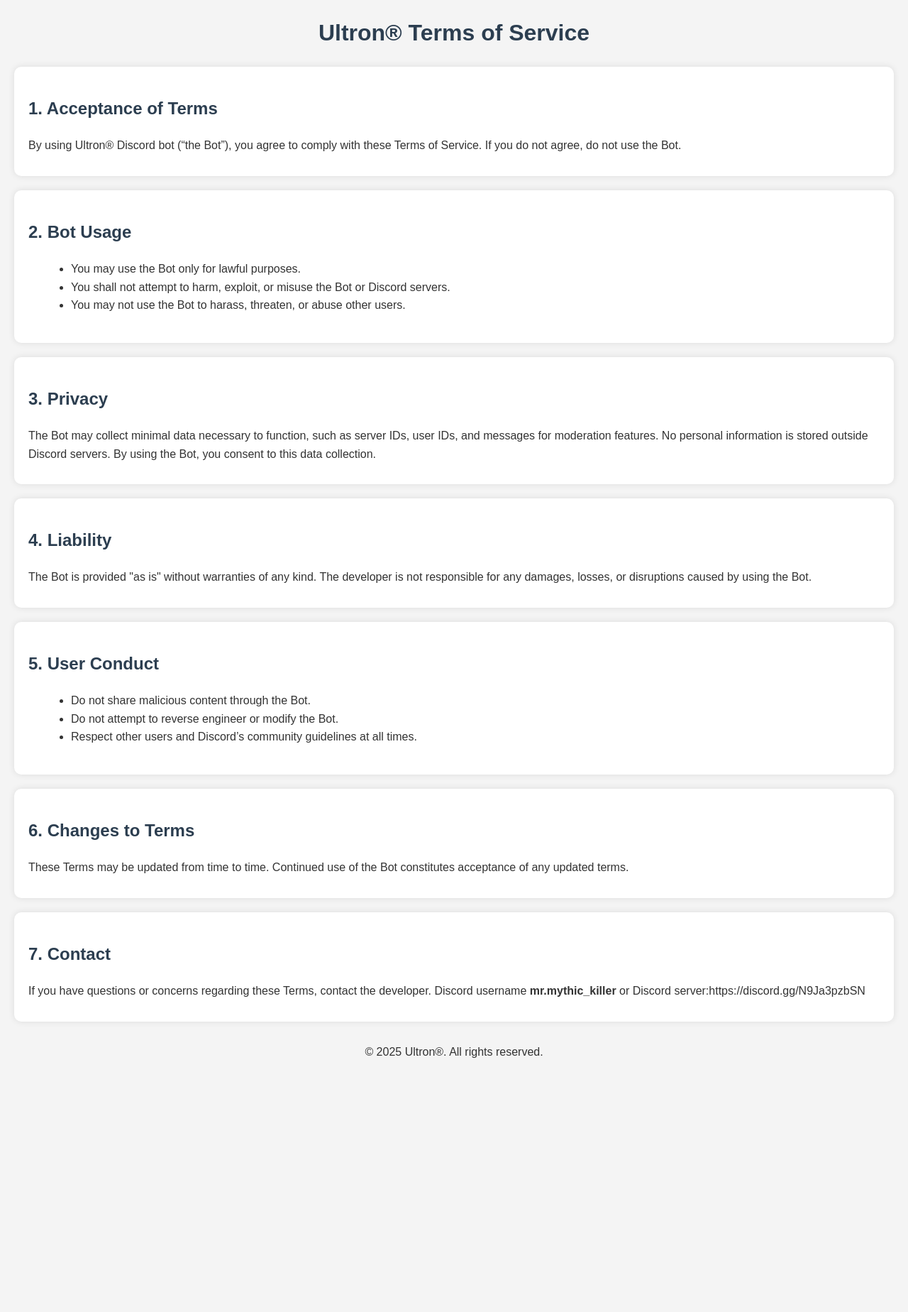
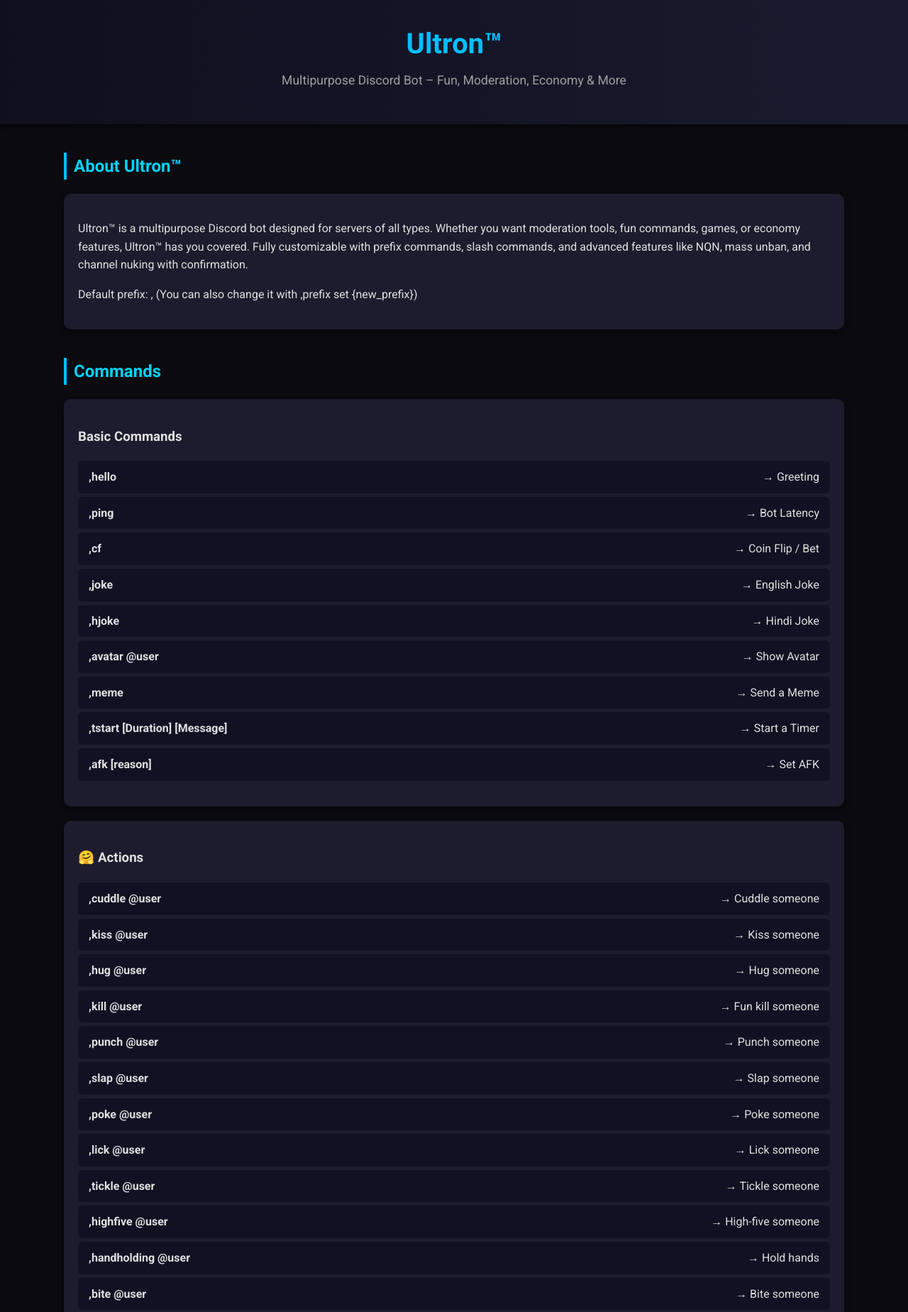
Before and after one commit to MythicKiller-ai/ultron-terms, a plain HTML site: page index.html in a window 1280 px wide. Shown: the top 1848 px of the page at 71% size. Before the commit the page ends 1514 px from the top, so only its background shows below. Drawn offline with Linux system fonts and the light colour scheme.

Commit message:
Update index.html

```diff
--- a/index.html
+++ b/index.html
@@ -3,64 +3,245 @@
 <head>
 <meta charset="UTF-8">
 <meta name="viewport" content="width=device-width, initial-scale=1.0">
-  <title>Ultron® Terms of Service</title>
+<title>Ultron™ - Multipurpose Discord Bot</title>
+<link href="https://fonts.googleapis.com/css2?family=Roboto:wght@400;700&display=swap" rel="stylesheet">
 <style>
-    body { font-family: Arial, sans-serif; line-height: 1.6; margin: 20px; background-color: #f4f4f4; color: #333; }
-    h1, h2 { color: #2c3e50; }
-    h1 { text-align: center; }
-    p { margin: 10px 0; }
-    ul { margin: 10px 0 20px 20px; }
-    .section { background: #fff; padding: 20px; border-radius: 10px; box-shadow: 0 0 10px rgba(0,0,0,0.1); margin-bottom: 20px; }
+    /* Global */
+    body {
+        font-family: 'Roboto', sans-serif;
+        margin: 0;
+        padding: 0;
+        background: #0a0a0f;
+        color: #e0e0e0;
+        line-height: 1.6;
+    }
+    a { color: #00bfff; text-decoration: none; }
+    a:hover { text-decoration: underline; }
+
+    /* Header */
+    header {
+        background: linear-gradient(90deg, #0f0f1f, #1a1a2e);
+        padding: 30px 0;
+        text-align: center;
+        box-shadow: 0 4px 6px rgba(0,0,0,0.3);
+    }
+    header h1 {
+        font-size: 2.5rem;
+        color: #00bfff;
+        margin: 0;
+    }
+    header p {
+        font-size: 1.1rem;
+        color: #a0a0a0;
+        margin-top: 5px;
+    }
+
+    /* Container */
+    .container {
+        max-width: 1100px;
+        margin: 30px auto;
+        padding: 0 20px;
+    }
+
+    /* Section Titles */
+    h2 {
+        color: #00d4ff;
+        border-left: 4px solid #00bfff;
+        padding-left: 10px;
+        margin-top: 40px;
+        margin-bottom: 20px;
+    }
+
+    /* Cards for command categories */
+    .card {
+        background: #1c1c2e;
+        border-radius: 10px;
+        padding: 20px;
+        margin-bottom: 20px;
+        box-shadow: 0 4px 10px rgba(0,0,0,0.4);
+    }
+
+    /* Command list */
+    ul.commands {
+        list-style: none;
+        padding-left: 0;
+    }
+    ul.commands li {
+        background: #111123;
+        margin: 5px 0;
+        padding: 10px 15px;
+        border-radius: 6px;
+        display: flex;
+        justify-content: space-between;
+        align-items: center;
+        transition: 0.2s;
+    }
+    ul.commands li:hover {
+        background: #00bfff;
+        color: #0a0a0f;
+        cursor: default;
+    }
+    ul.commands li span {
+        font-weight: bold;
+    }
+
+    /* Footer */
+    footer {
+        text-align: center;
+        padding: 20px 0;
+        background: #0f0f1f;
+        border-top: 1px solid #222;
+        color: #777;
+    }
+
+    /* Responsive */
+    @media(max-width:768px){
+        header h1 { font-size: 2rem; }
+        .card { padding: 15px; }
+        ul.commands li { flex-direction: column; align-items: flex-start; }
+    }
 </style>
 </head>
 <body>
-  <h1>Ultron® Terms of Service</h1>
 
-  <div class="section">
-    <h2>1. Acceptance of Terms</h2>
-    <p>By using Ultron® Discord bot (“the Bot”), you agree to comply with these Terms of Service. If you do not agree, do not use the Bot.</p>
+<header>
+    <h1>Ultron™</h1>
+    <p>Multipurpose Discord Bot – Fun, Moderation, Economy & More</p>
+</header>
+
+<div class="container">
+
+    <!-- About -->
+    <section>
+        <h2>About Ultron™</h2>
+        <div class="card">
+            <p>Ultron™ is a multipurpose Discord bot designed for servers of all types. Whether you want moderation tools, fun commands, games, or economy features, Ultron™ has you covered. Fully customizable with prefix commands, slash commands, and advanced features like NQN, mass unban, and channel nuking with confirmation.</p>
+            <p>Default prefix: <span>,</span> (You can also change it with <span>,prefix set {new_prefix}</span>)</p>
         </div>
+    </section>
 
-  <div class="section">
-    <h2>2. Bot Usage</h2>
-    <ul>
-      <li>You may use the Bot only for lawful purposes.</li>
-      <li>You shall not attempt to harm, exploit, or misuse the Bot or Discord servers.</li>
-      <li>You may not use the Bot to harass, threaten, or abuse other users.</li>
+    <!-- Commands -->
+    <section>
+        <h2>Commands</h2>
+
+        <!-- Basic Commands -->
+        <div class="card">
+            <h3>Basic Commands</h3>
+            <ul class="commands">
+                <li><span>,hello</span> → Greeting</li>
+                <li><span>,ping</span> → Bot Latency</li>
+                <li><span>,cf</span> → Coin Flip / Bet</li>
+                <li><span>,joke</span> → English Joke</li>
+                <li><span>,hjoke</span> → Hindi Joke</li>
+                <li><span>,avatar @user</span> → Show Avatar</li>
+                <li><span>,meme</span> → Send a Meme</li>
+                <li><span>,tstart [Duration] [Message]</span> → Start a Timer</li>
+                <li><span>,afk [reason]</span> → Set AFK</li>
             </ul>
         </div>
 
-  <div class="section">
-    <h2>3. Privacy</h2>
-    <p>The Bot may collect minimal data necessary to function, such as server IDs, user IDs, and messages for moderation features. No personal information is stored outside Discord servers. By using the Bot, you consent to this data collection.</p>
-  </div>
-
-  <div class="section">
-    <h2>4. Liability</h2>
-    <p>The Bot is provided "as is" without warranties of any kind. The developer is not responsible for any damages, losses, or disruptions caused by using the Bot.</p>
-  </div>
-
-  <div class="section">
-    <h2>5. User Conduct</h2>
-    <ul>
-      <li>Do not share malicious content through the Bot.</li>
-      <li>Do not attempt to reverse engineer or modify the Bot.</li>
-      <li>Respect other users and Discord’s community guidelines at all times.</li>
+        <!-- Actions -->
+        <div class="card">
+            <h3>🤗 Actions</h3>
+            <ul class="commands">
+                <li><span>,cuddle @user</span> → Cuddle someone</li>
+                <li><span>,kiss @user</span> → Kiss someone</li>
+                <li><span>,hug @user</span> → Hug someone</li>
+                <li><span>,kill @user</span> → Fun kill someone</li>
+                <li><span>,punch @user</span> → Punch someone</li>
+                <li><span>,slap @user</span> → Slap someone</li>
+                <li><span>,poke @user</span> → Poke someone</li>
+                <li><span>,lick @user</span> → Lick someone</li>
+                <li><span>,tickle @user</span> → Tickle someone</li>
+                <li><span>,highfive @user</span> → High-five someone</li>
+                <li><span>,handholding @user</span> → Hold hands</li>
+                <li><span>,bite @user</span> → Bite someone</li>
             </ul>
         </div>
 
-  <div class="section">
-    <h2>6. Changes to Terms</h2>
-    <p>These Terms may be updated from time to time. Continued use of the Bot constitutes acceptance of any updated terms.</p>
+        <!-- Emotes -->
+        <div class="card">
+            <h3>😁 Emotes</h3>
+            <ul class="commands">
+                <li><span>,dance</span> → Dance by yourself</li>
+                <li><span>,grin</span> → Show a grin</li>
+                <li><span>,cry</span> → Cry</li>
+                <li><span>,greet</span> → Greet yourself</li>
+            </ul>
         </div>
 
-  <div class="section">
-    <h2>7. Contact</h2>
-    <p>If you have questions or concerns regarding these Terms, contact the developer. Discord username <strong>mr.mythic_killer</strong> or Discord server:https://discord.gg/N9Ja3pzbSN</p>
+        <!-- Stats -->
+        <div class="card">
+            <h3>📊 Stats</h3>
+            <ul class="commands">
+                <li><span>,m @user</span> → Total messages</li>
+                <li><span>,i @user</span> → Invites</li>
+                <li><span>,mc</span> → Member count</li>
+                <li><span>,warn list @user</span> → Total warns</li>
+                <li><span>,si</span> → Server info</li>
+            </ul>
         </div>
 
-  <footer style="text-align:center; margin-top:30px;">
-    <p>&copy; 2025 Ultron®. All rights reserved.</p>
+        <!-- Moderation -->
+        <div class="card">
+            <h3>🛡️ Moderation</h3>
+            <ul class="commands">
+                <li><span>,kick @user</span></li>
+                <li><span>,ban @user</span></li>
+                <li><span>,timeout @user 10m</span></li>
+                <li><span>,unban @user_id</span></li>
+                <li><span>,removetimeout @user</span></li>
+                <li><span>,autodelete images/link on/off</span></li>
+                <li><span>,mute @user</span></li>
+                <li><span>,warn @user {reason}</span></li>
+                <li><span>,unmute @user</span></li>
+                <li><span>,purge 10</span></li>
+                <li><span>,nuke</span> → Channel nuke with confirmation</li>
+            </ul>
+        </div>
+
+        <!-- Antinuke -->
+        <div class="card">
+            <h3>🚨 Antinuke (Admin Only)</h3>
+            <ul class="commands">
+                <li><span>,antinuke</span> → Status</li>
+                <li><span>,antinuke enable/disable</span></li>
+                <li><span>,antinuke whitelist add @user</span></li>
+                <li><span>,antinuke whitelist remove @user</span></li>
+                <li><span>,antinuke whitelist</span></li>
+                <li><span>,antinuke transcripts &lt;#channel&gt;</span> → Set log channel</li>
+            </ul>
+        </div>
+
+        <!-- Economy / Games -->
+        <div class="card">
+            <h3>💰 Economy / Games</h3>
+            <ul class="commands">
+                <li><span>,bal @user</span> → Balance</li>
+                <li><span>,daily</span> → Daily coins</li>
+                <li><span>,cf &lt;amount&gt; heads/tails</span> → Coinflip bet</li>
+                <li><span>,blackjack &lt;amount&gt;</span></li>
+                <li><span>,slots &lt;amount&gt;</span></li>
+                <li><span>,send/give &lt;amount&gt; @user</span></li>
+            </ul>
+        </div>
+
+        <!-- Giveaways -->
+        <div class="card">
+            <h3>🎁 Giveaways</h3>
+            <ul class="commands">
+                <li><span>,gstart &lt;time&gt; &lt;winners&gt; &lt;prize&gt;</span> → Start giveaway</li>
+                <li>Example: <span>,gstart 1d2h30m10s 2 Nitro</span></li>
+            </ul>
+        </div>
+
+    </section>
+
+</div>
+
+<footer>
+    &copy; 2025 Ultron™ | All Rights Reserved
 </footer>
+
 </body>
 </html>
```
Lines whose indentation alone changed are shown as unchanged.
